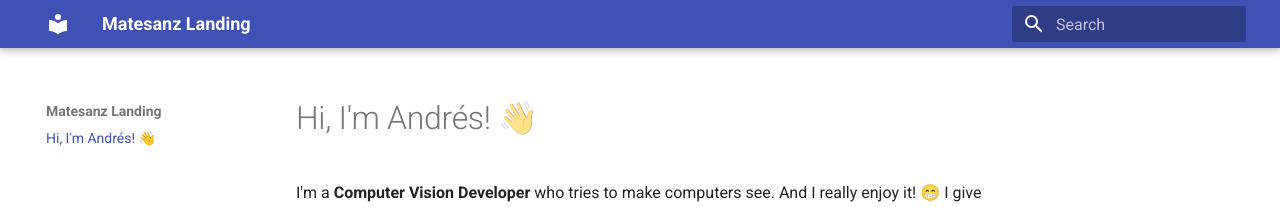
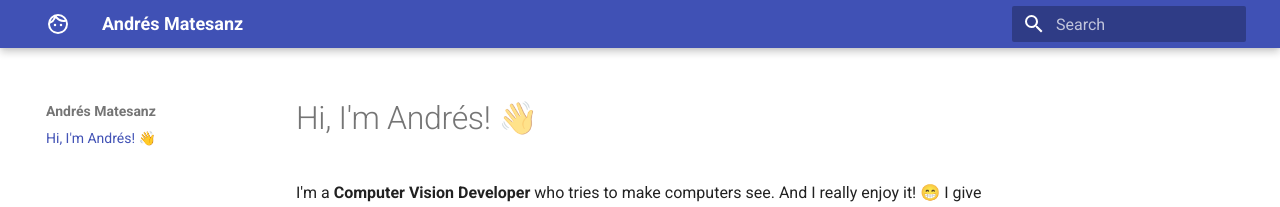
Before and after one commit to Matesanz/Matesanz.github.io, an MkDocs documentation site: the page built from docs/index.md, in a window 1280 px wide. Shown: the top 207 px of the page. Built offline with MkDocs 1.6.1 and Material for MkDocs 9.7.7, drawn with Linux system fonts in a browser that asks for light colours; the version menu is left out.

Commit message:
✨ add favicon

```diff
--- a/mkdocs.yml
+++ b/mkdocs.yml
@@ -1,7 +1,6 @@
-site_name: Matesanz Landing
+site_name: Andrés Matesanz
 theme:
   name: material
-
-extra:
-  version:
-    provider: mike
+  icon:
+    logo: material/face-man-outline
+  favicon: images/favicon.png
```
Also changed, not shown: docs/images/favicon.png (added).
